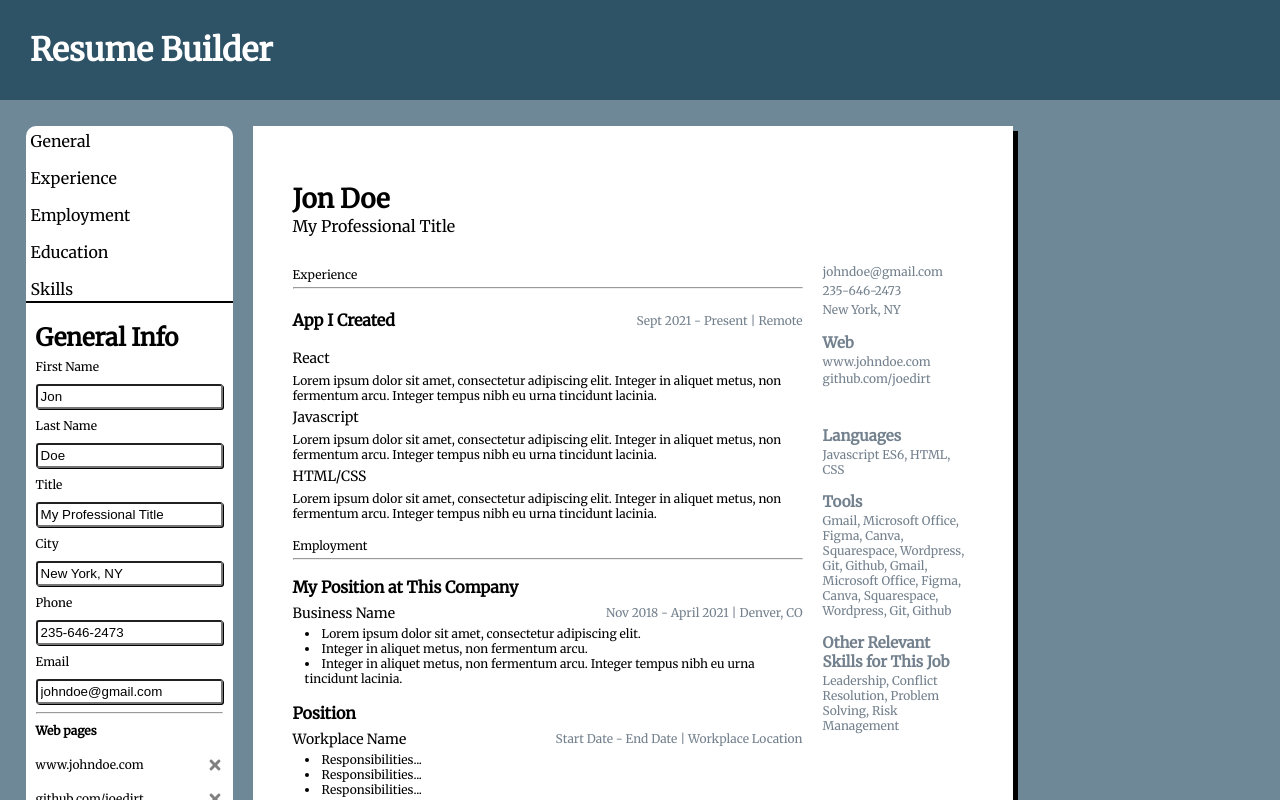
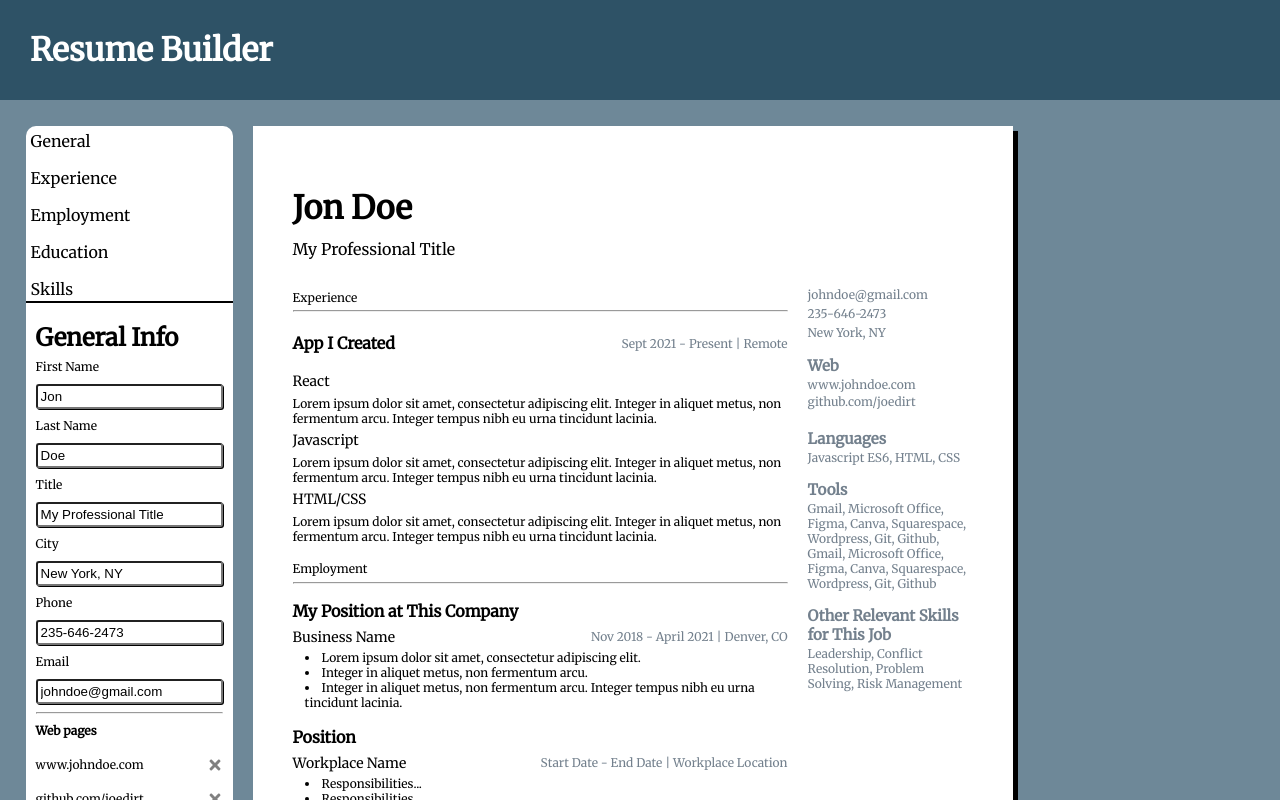
Before and after one commit to napolitanj/resume-builder, a React (Create React App) app: page / in a window 1280 px wide. Shown: the top 800 px of the page. Built offline with nearby package versions, Linux system fonts and the light colour scheme.

Commit message:
Add general print styling

```diff
--- a/src/components/PreviewMode.js
+++ b/src/components/PreviewMode.js
@@ -58,7 +58,7 @@ class PreviewMode extends Component {
                             ))}
                         </div>
                     </div>
-                    <div className="skills">
+                    <div className="skills" style={{marginTop:"-30px"}}>
                         {skills.map((skill) => (
                             <Skill
                             category={skill.title}
--- a/src/components/previewComponents/Header.js
+++ b/src/components/previewComponents/Header.js
@@ -5,7 +5,7 @@ class Header extends Component {
       const {firstName, lastName, title} = this.props;
     return (
       <div className="previewHeader">
-          <p style={{fontSize:'26px', fontWeight:700, marginBottom:"-15px"}}>{firstName}{' '}{lastName}</p>
+          <p style={{fontSize:'32px', fontWeight:700, marginBottom:"-5px"}}>{firstName}{' '}{lastName}</p>
           <p style={{fontSize:'16px', fontWeight:400}}>{title}</p>
         </div>
     )
--- a/src/index.css
+++ b/src/index.css
@@ -69,7 +69,7 @@ textArea {
   padding: 40px;
   padding-top: 30px;
   width: 680px;
-  height: 880px;
+  height: auto;
   box-shadow: 5px 5px;
 }
 
@@ -96,8 +96,8 @@ textArea {
 }
 
 .previewSecondaryBody {
-  width: 22%;
-  height: 684px;
+  width: 25%;
+  height: auto;
   color: #73808d;
 }
 
@@ -158,7 +158,7 @@ textArea {
 
 .categoryHeader {
   font-size: 12px;
-  line-height: 1px;
+  line-height: 1.5px;
 }
 
 .experienceTitle {
@@ -215,3 +215,47 @@ textArea {
   overflow: hidden;
   min-height: 40px;
 }
+
+/**************** PRINT ******************/
+@media print {
+  @page {
+    margin: 0;
+  }
+
+  body {
+    visibility: hidden;
+  }
+
+  hr {
+    border: 0;
+    clear: both;
+    display: block;
+    height: 1px;
+    background-color: black;
+    max-width: 100%;
+  }
+
+  .previewWindow {
+    margin: 10mm;
+    margin-left: 20mm;
+    box-shadow: 0px 0px;
+    padding: 0px;
+    padding-top: 0px;
+    position: absolute;
+    top: 0;
+    left: 0;
+  }
+
+  .previewWindow,
+  .previewHeader,
+  .previewBody,
+  .previewMainBody,
+  .previewBodyElement,
+  .previewSecondaryBody {
+    visibility: visible;
+  }
+
+  .previewBody {
+    margin-bottom: 0px;
+  }
+}
```
